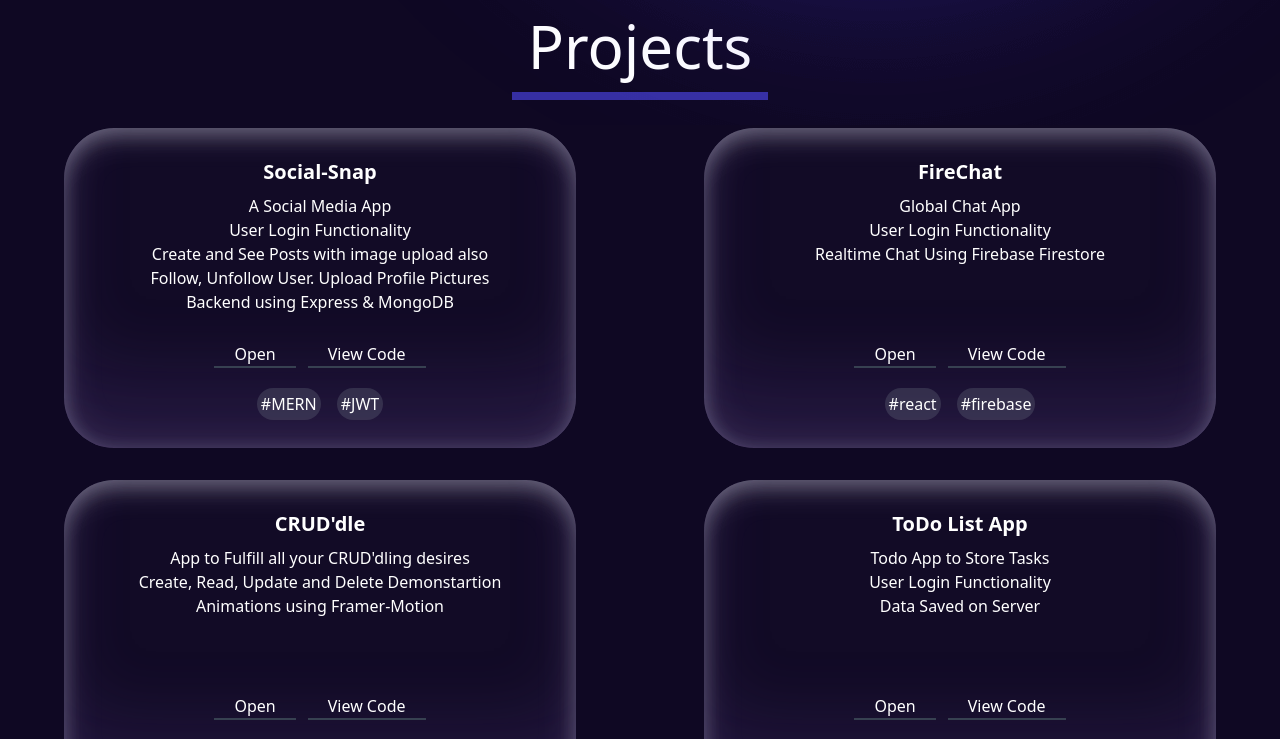
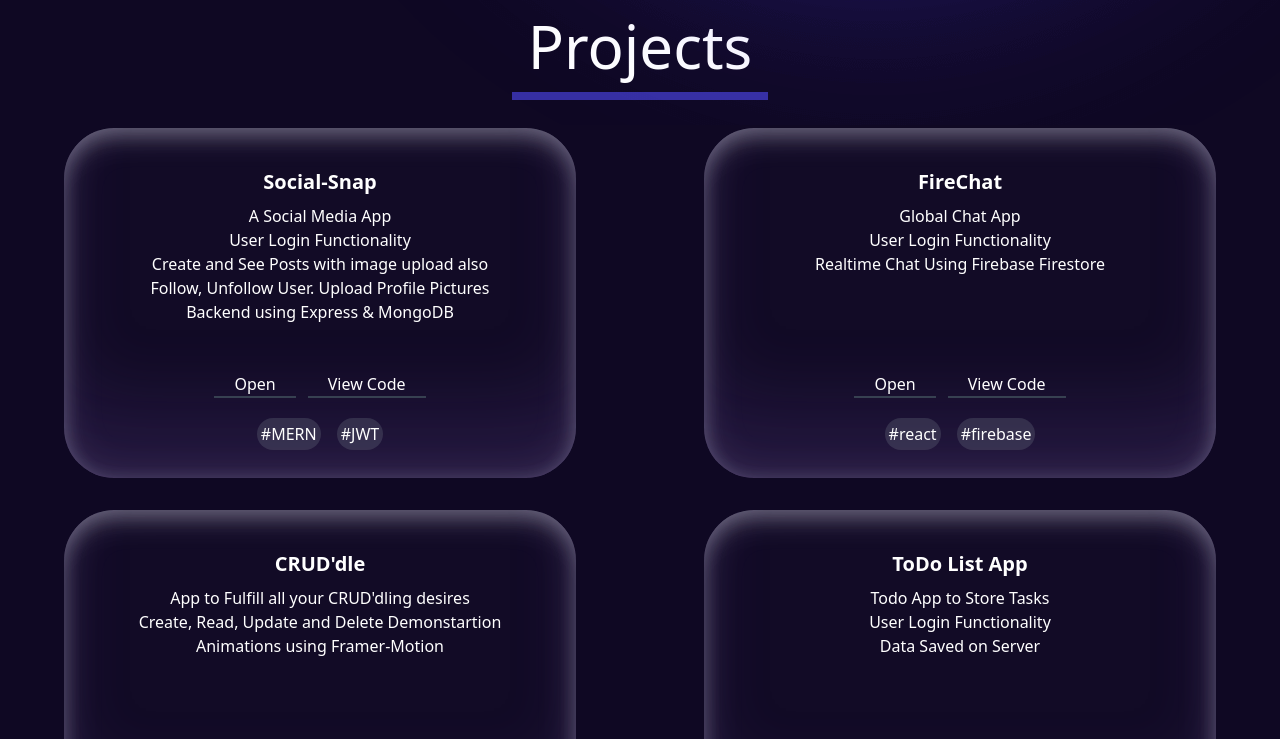
Before and after one commit to Puneet56/puneetdhiman, a React (Create React App) app: page / in a window 1280 px wide. Shown: the part 800-1539 px from the top of the page. Built offline with nearby package versions, Linux system fonts and the light colour scheme.

Commit message:
style fix

```diff
--- a/src/components/ProjectItem.js
+++ b/src/components/ProjectItem.js
@@ -1,6 +1,6 @@
 const ProjectItem = (props) => {
 	return (
-		<div className='relative card-crystal text-white min-h-50 flex flex-col items-center justify-start m-4 mx-auto transform hover:scale-105 transition-all w-96 md:w-2/5'>
+		<div className='relative card-crystal text-white flex flex-col items-center justify-start m-4 mx-auto transform hover:scale-105 transition-all w-96 md:w-2/5'>
 			<p className='text-xl font-bold px-4 pb-2 pt-0 mx-auto mt-2 hover:text-indigo-800 cursor-pointer'>
 				<a href={props.data.link} target='_blank' rel='noreferrer'>
 					{props.data.name}
--- a/src/index.css
+++ b/src/index.css
@@ -15,7 +15,8 @@
 }
 
 .card-crystal {
-	padding: 22px 18px;
+	padding: 32px 22px;
+	min-height: 350px !important;
 	border-radius: 50px;
 	background-color: rgba(255, 255, 255, 0.01);
 	box-shadow: inset 0 39px 56px -56px rgb(255 255 255 / 25%),
```
